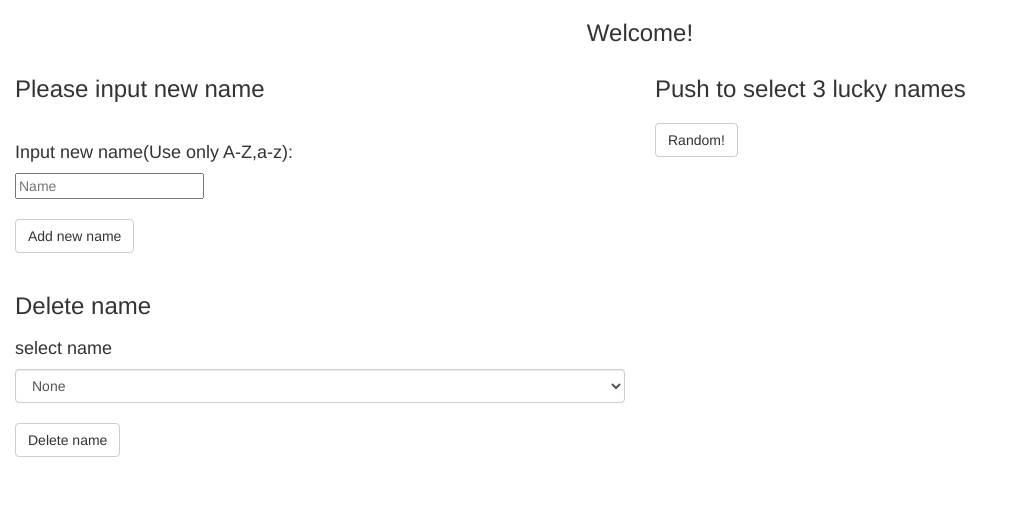
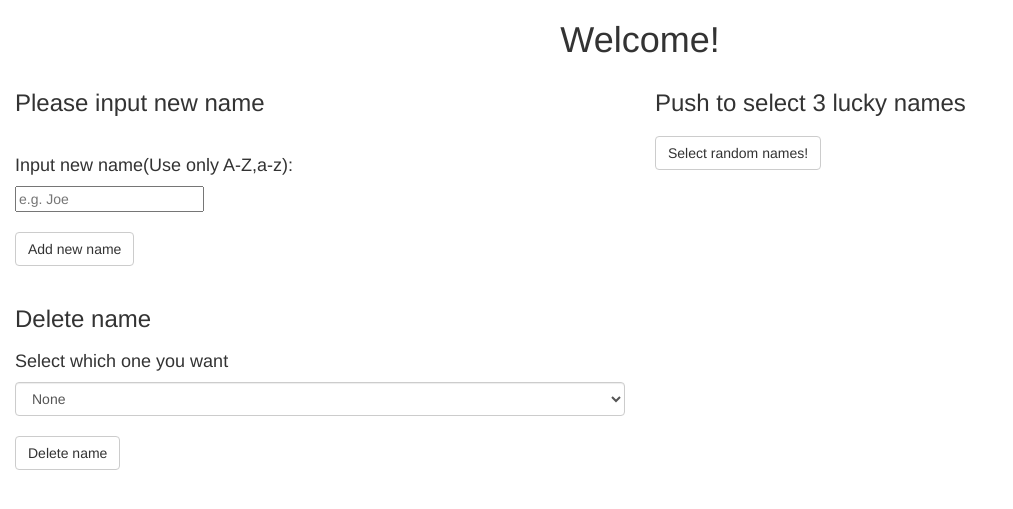
Before and after one commit to Wasper256/evotest_1, a Flask app: page / in a window 1280 px wide. Shown: the top 509 px of the page, without its empty margins (0-1013 px from the left). Run offline with Flask 2, Linux system fonts and the light colour scheme; data comes from the database, SQL or seed files in the repository; both versions use the stored data as it was after the commit; some libraries are stand-ins or nearby versions.

Commit message:
bugfixes, comments and prettyfying

```diff
--- a/app.py
+++ b/app.py
@@ -15,19 +15,20 @@ def home():
     """Loading main page."""
     names = Names.query.all()
     if request.method == 'POST' and "name" in request.form:
-        try:  # simple getting data from forms
+        try:  # add name
             name = request.form['name']
             db.session.add(Names(name))
             db.session.commit()
             flash("New name successfully added!")
             return redirect("", code=302)
-        except:  # anticlone department logic
+        except:  # same name exception handler
+            db.session.rollback()
             flash("Error! Name already exists!")
     elif request.method == 'POST' and "lucky" in request.form:
-        if len(names) < 3:
+        if len(names) < 3:  # random names
             flash("Error! Too few names! Add names and try again!")
         else:
-            win = []
+            win = []  # winners selection
             while len(win) < 3:
                 n = choice(names).name
                 if n in win:
@@ -37,7 +38,7 @@ def home():
                     win.append(n)
             flash("Winners is: {0}, {1}, {2}.".format(win[0], win[1], win[2]))
     elif request.method == 'POST' and "input_del_name" in request.form:
-        idn = request.form["id"]
+        idn = request.form["id"]  # delete name
         Names.query.filter_by(id=idn).delete()
         db.session.commit()
         flash("Selected name was deleted")
@@ -46,4 +47,4 @@ def home():
 
 
 if __name__ == '__main__':
-    app.run(debug=True)
+    app.run(debug=False)
--- a/requirements.txt
+++ b/requirements.txt
@@ -1,6 +1,7 @@
 click==6.7
 Flask==0.12
 Flask-SQLAlchemy==2.2
+gunicorn==19.7.1
 itsdangerous==0.24
 Jinja2==2.9.5
 MarkupSafe==1.0
--- a/templates/index.html
+++ b/templates/index.html
@@ -6,13 +6,13 @@
     <link href="/static/bootstrap.min.css" rel="stylesheet" media="screen">
   </head>
   <body>
-    <div class="col-sm-12"><h3 class="text-center">Welcome!</h3></div>
+    <div class="col-sm-12"><h1 class="text-center">Welcome!</h1></div>
     <div class="col-sm-6">
       <h3>Please input new name</h3>
       <br>
       <form action="" name="action" method="post" value="name">
         <h4>Input new name(Use only A-Z,a-z):</h4>
-        <input type="text" placeholder="Name" name="name" maxlength="32" pattern="[A-Za-z]{1,32}" value="{{
+        <input type="text" placeholder="e.g. Joe" name="name" maxlength="32" pattern="[A-Za-z]{1,32}" value="{{
         request.form.name }}" required> <br><br>
         <input class="btn btn-default" type="submit" value="Add new name">
       </form><br>
@@ -20,7 +20,7 @@
     <div class="col-sm-6">
       <h3>Push to select 3 lucky names<h3>
       <form action="" name="action" method="post" value="action">
-      <input class="btn btn-default" type="submit" name="lucky" value="Random!">
+        <input class="btn btn-default" type="submit" name="lucky" value="Select random names!">
       </form><br>
     </div>
     <div class="col-sm-12">
@@ -30,7 +30,7 @@
     </div>
     <div class="col-sm-6">
       <h4>
-        select name
+        Select which one you want
       </h4>
       <form action="" method="post">
         <select name="id" class="selectpicker form-control" required>
```
Also changed, not shown: templates/delete.html (deleted, +0 -27 lines), evo.db. Lines whose indentation alone changed are shown as unchanged.
